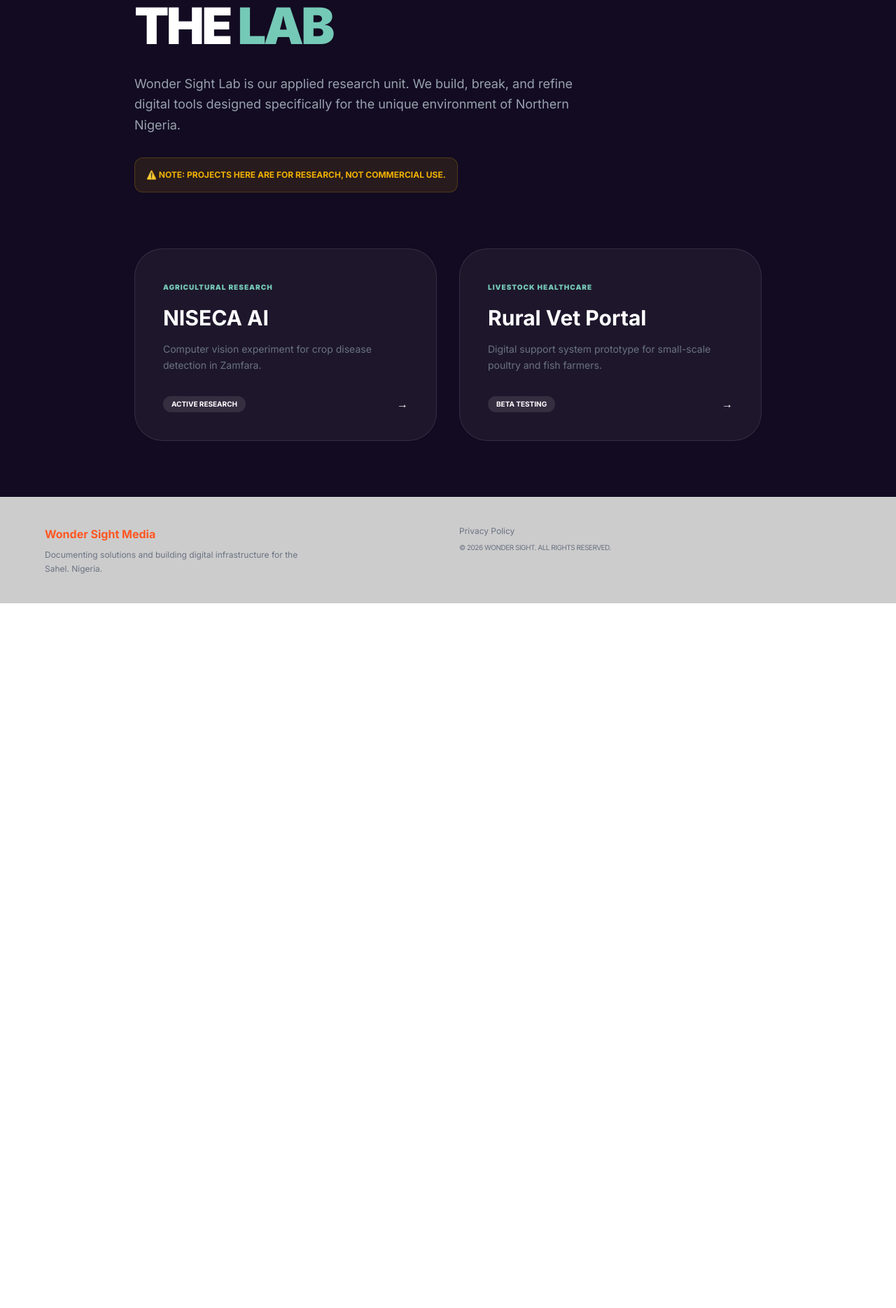
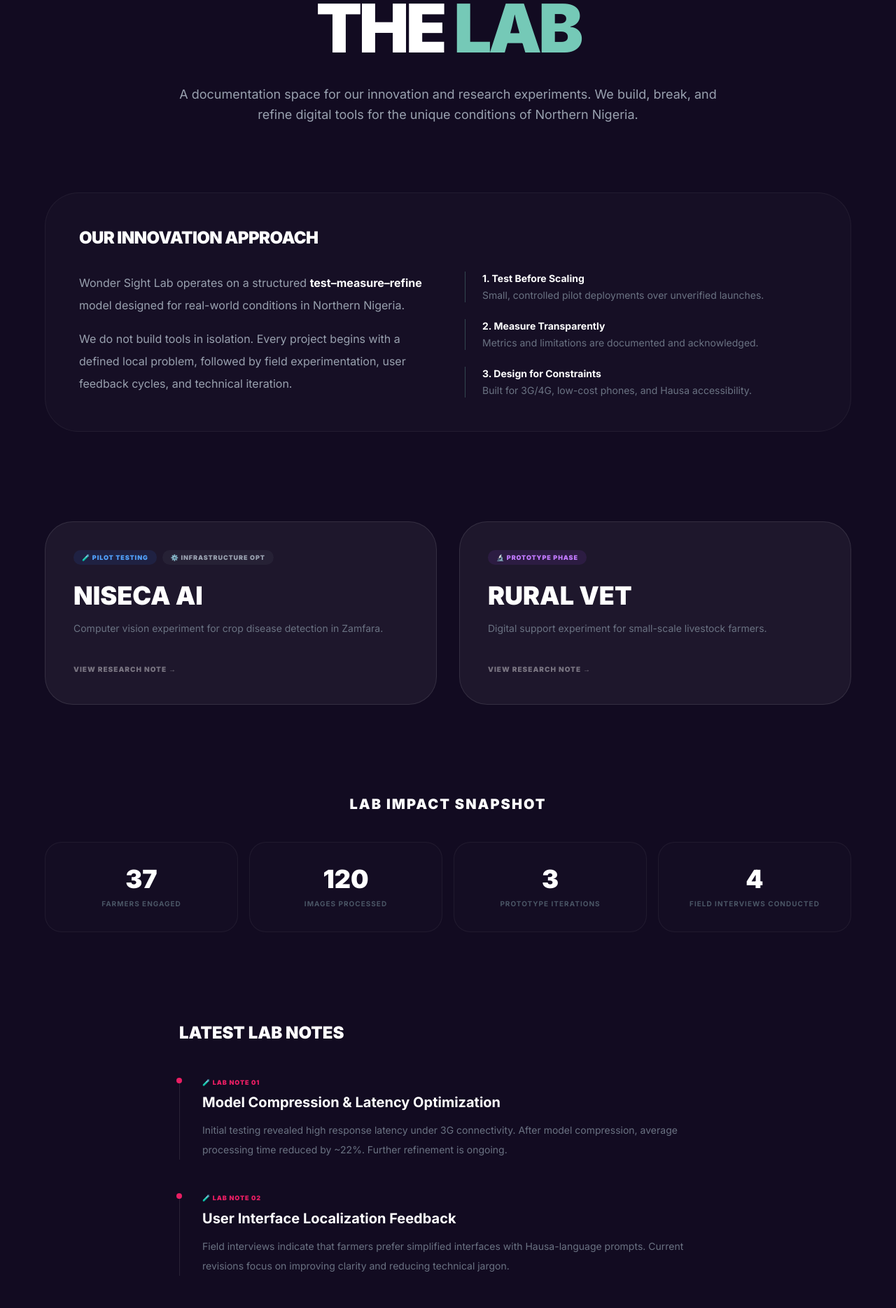
Before and after one commit to musaalamin/wondersight-media, a Next.js app: page /lab in a window 1280 px wide. Shown: the part 180-2049 px from the top of the page at 70% size. Before the commit the page ends 1042 px from the top, so only its background shows below. Built offline with nearby package versions, Linux system fonts and the light colour scheme.

Commit message:
Add ads.txt and update adsense id and team nhhjhdds updated LAB nk

```diff
--- a/src/app/lab/niseca/page.tsx
+++ b/src/app/lab/niseca/page.tsx
@@ -1,6 +1,21 @@
-import React from 'react';
+'use client';
+import React, { useState } from 'react';
+
+// Pilot Location Registry for Northern Nigeria
+const PILOT_LOCATIONS: Record<string, { lat: number, lon: number }> = {
+  "gusau": { lat: 12.1622, lon: 6.6614 },
+  "sokoto": { lat: 13.0059, lon: 5.2476 },
+  "birnin kebbi": { lat: 12.4539, lon: 4.1975 },
+  "katsina": { lat: 12.9894, lon: 7.6171 },
+  "kano": { lat: 12.0022, lon: 8.5920 },
+  "zaria": { lat: 11.0855, lon: 7.7199 }
+};
 
 export default function NisecaLab() {
+  const [weatherData, setWeatherData] = useState<any>(null);
+  const [loading, setLoading] = useState(false);
+
+  // Case Study Content
   const sections = [
     { id: "Problem", content: "Farmers in Gusau lose up to 40% of their maize crop to rust and leaf blight because they lack access to affordable agronomists." },
     { id: "Approach", content: "We trained a TensorFlow model on 2,000 images of local crops to identify disease signatures from smartphone photos." },
@@ -8,18 +23,92 @@ export default function NisecaLab() {
     { id: "Next Phase", content: "Developing an offline-first mobile app and improving the dataset with more 'Healthy' crop samples for balance." }
   ];
 
+  const fetchAgData = async (cityName: string) => {
+    const city = cityName.toLowerCase();
+    if (!PILOT_LOCATIONS[city]) return;
+
+    setLoading(true);
+    const { lat, lon } = PILOT_LOCATIONS[city];
+
+    try {
+      const url = `https://api.open-meteo.com/v1/forecast?latitude=${lat}&longitude=${lon}&daily=rain_sum,temperature_2m_max&timezone=Africa%2FLagos&forecast_days=7`;
+      const res = await fetch(url);
+      const data = await res.json();
+      setWeatherData(data);
+    } catch (error) {
+      console.error("API Error:", error);
+    } finally {
+      setLoading(false);
+    }
+  };
+
   return (
     <main className="min-h-screen bg-[#120B21] text-white py-20 px-6">
       <div className="max-w-4xl mx-auto">
-        <h1 className="text-4xl font-black mb-4 text-[#75C9B7]">NISECA <span className="text-white">AI Case Study</span></h1>
-        <div className="bg-white/5 border border-white/10 p-8 rounded-3xl mb-12">
-          <h2 className="text-xs font-black uppercase text-[#E91E63] mb-4">Current Status: Field Research Phase</h2>
-          <p className="text-gray-300 leading-loose text-lg">
-            NISECA was designed to be the "Doctor for every farm." While our initial accuracy reached 92% in controlled environments, real-world deployment taught us that hardware limitations and network latency are bigger hurdles than the AI itself.
-          </p>
-        </div>
 
+        <header className="mb-16">
+          <h1 className="text-4xl font-black mb-4 text-[#75C9B7]">NISECA <span className="text-white">LAB</span></h1>
+          <p className="text-gray-400">Seasonal Agricultural Intelligence Pilot</p>
+        </header>
+
+        {/* --- SEASONAL ADVISORY DASHBOARD --- */}
+        <section className="mb-20 p-8 bg-white/[0.02] border border-white/10 rounded-[2.5rem]">
+          <div className="flex items-center gap-3 mb-8">
+            <div className={`w-2 h-2 rounded-full ${loading ? 'bg-yellow-500 animate-ping' : 'bg-[#75C9B7]'}`}></div>
+            <h2 className="text-2xl font-black uppercase tracking-tight">Research Advisory Dashboard</h2>
+          </div>
+
+          <div className="grid grid-cols-1 md:grid-cols-3 gap-8">
+            <div className="md:col-span-1 space-y-4">
+              <label className="text-[10px] font-black uppercase text-gray-500 tracking-widest">Pilot Location</label>
+              <select
+                onChange={(e) => fetchAgData(e.target.value)}
+                className="w-full bg-white/5 border border-white/10 rounded-xl p-4 text-sm focus:border-[#75C9B7] outline-none transition appearance-none"
+              >
+                <option value="">Select a State/City...</option>
+                {Object.keys(PILOT_LOCATIONS).map(loc => (
+                  <option key={loc} value={loc} className="bg-[#120B21]">{loc.toUpperCase()}</option>
+                ))}
+              </select>
+              <p className="text-[10px] text-gray-600 leading-relaxed italic">
+                Data is pulled in real-time from Open-Meteo research nodes.
+              </p>
+            </div>
+
+            <div className="md:col-span-2 grid grid-cols-1 sm:grid-cols-2 gap-4">
+              <div className="p-5 bg-white/5 rounded-2xl border border-white/5">
+                <span className="text-[9px] font-black text-[#75C9B7] uppercase block mb-2">Rainfall (Next 7 Days)</span>
+                <p className="text-2xl font-bold">
+                  {weatherData ? `${weatherData.daily.rain_sum.reduce((a:number, b:number) => a + b, 0).toFixed(1)}mm` : '--'}
+                </p>
+              </div>
+              <div className="p-5 bg-white/5 rounded-2xl border border-white/5">
+                <span className="text-[9px] font-black text-[#75C9B7] uppercase block mb-2">Avg. Max Temp</span>
+                <p className="text-2xl font-bold">
+                  {weatherData ? `${(weatherData.daily.temperature_2m_max.reduce((a:number, b:number) => a + b, 0) / 7).toFixed(1)}°C` : '--'}
+                </p>
+              </div>
+              <div className="sm:col-span-2 p-5 bg-[#FF5722]/5 rounded-2xl border border-[#FF5722]/20">
+                <span className="text-[9px] font-black text-[#FF5722] uppercase block mb-2">Risk Advisory</span>
+                <p className="text-sm text-gray-300">
+                  {!weatherData && "Select a location to see research-based risk factors."}
+                  {weatherData && weatherData.daily.rain_sum.reduce((a:number, b:number) => a + b, 0) < 2.0 && "Low moisture detected. Delay planting of high-sensitivity seeds."}
+                  {weatherData && weatherData.daily.rain_sum.reduce((a:number, b:number) => a + b, 0) >= 2.0 && "Moisture onset detected. Monitor soil for consistent saturation before full planting."}
+                </p>
+              </div>
+            </div>
+          </div>
+
+          <div className="mt-10 pt-6 border-t border-white/5">
+             <p className="text-[10px] text-gray-500 italic">
+                <strong>Source:</strong> Open-Meteo Non-Commercial Ag-Data. This tool is part of the Wonder Sight Lab research framework and is not for commercial forecasting.
+             </p>
+          </div>
+        </section>
+
+        {/* Original Case Study Notes */}
         <div className="space-y-12">
+          <h3 className="text-xl font-bold uppercase tracking-widest border-b border-white/10 pb-4">Lab Findings & Case Study</h3>
           {sections.map(s => (
             <div key={s.id} className="border-l-2 border-white/10 pl-8">
               <h3 className="text-xl font-bold mb-4 uppercase tracking-widest text-[#75C9B7]">{s.id}</h3>
--- a/src/app/lab/page.tsx
+++ b/src/app/lab/page.tsx
@@ -2,52 +2,130 @@ import React from 'react';
 import Link from 'next/link';
 
 export default function LabPage() {
-  const projects = [
+  const impactMetrics = [
+    { label: "Farmers Engaged", value: "37" },
+    { label: "Images Processed", value: "120" },
+    { label: "Prototype Iterations", value: "3" },
+    { label: "Field Interviews Conducted", value: "4" }
+  ];
+
+  const labNotes = [
     {
-      title: "NISECA AI",
-      tag: "Agricultural Research",
-      desc: "Computer vision experiment for crop disease detection in Zamfara.",
-      link: "/lab/niseca",
-      status: "Active Research"
+      tag: "🧪 Lab Note 01",
+      title: "Model Compression & Latency Optimization",
+      content: "Initial testing revealed high response latency under 3G connectivity. After model compression, average processing time reduced by ~22%. Further refinement is ongoing."
     },
     {
-      title: "Rural Vet Portal",
-      tag: "Livestock Healthcare",
-      desc: "Digital support system prototype for small-scale poultry and fish farmers.",
-      link: "/lab/rural-vet",
-      status: "Beta Testing"
+      tag: "🧪 Lab Note 02",
+      title: "User Interface Localization Feedback",
+      content: "Field interviews indicate that farmers prefer simplified interfaces with Hausa-language prompts. Current revisions focus on improving clarity and reducing technical jargon."
+    },
+    {
+      tag: "🧪 Lab Note 03",
+      title: "Image Quality Variability Challenge",
+      content: "Model accuracy decreases under poor lighting. Exploring preprocessing enhancements to improve classification reliability in non-ideal scenarios."
     }
   ];
 
   return (
     <main className="min-h-screen bg-[#120B21] text-white py-20 px-6">
-      <div className="max-w-4xl mx-auto">
-        <header className="mb-20 text-center md:text-left">
-          <span className="text-[#E91E63] font-black uppercase tracking-widest text-xs">Innovation Hub</span>
-          <h1 className="text-5xl md:text-7xl font-black mt-4 mb-8 tracking-tighter">THE <span className="text-[#75C9B7]">LAB</span></h1>
-          <p className="text-gray-400 text-lg leading-relaxed max-w-2xl">
-            Wonder Sight Lab is our applied research unit. We build, break, and refine digital tools designed specifically for the unique environment of Northern Nigeria.
+      <div className="max-w-6xl mx-auto">
+
+        {/* HERO SECTION */}
+        <header className="mb-24 text-center">
+          <span className="text-[#E91E63] font-black uppercase tracking-[0.3em] text-[10px] mb-4 block">Applied Innovation Unit</span>
+          <h1 className="text-6xl md:text-8xl font-black mb-8 tracking-tighter">THE <span className="text-[#75C9B7]">LAB</span></h1>
+          <p className="text-gray-400 text-lg leading-relaxed max-w-3xl mx-auto">
+            A documentation space for our innovation and research experiments. We build, break, and refine digital tools for the unique conditions of Northern Nigeria.
           </p>
-          <div className="mt-8 p-4 bg-yellow-500/10 border border-yellow-500/20 rounded-xl inline-block">
-            <p className="text-yellow-500 text-xs font-bold uppercase">⚠️ Note: Projects here are for research, not commercial use.</p>
-          </div>
         </header>
 
-        <div className="grid grid-cols-1 md:grid-cols-2 gap-8">
-          {projects.map((p) => (
-            <Link key={p.link} href={p.link}>
-              <div className="p-10 bg-white/5 border border-white/10 rounded-[2.5rem] hover:border-[#75C9B7] transition group">
-                <span className="text-[10px] font-black text-[#75C9B7] uppercase tracking-widest">{p.tag}</span>
-                <h3 className="text-3xl font-bold mt-4 mb-4">{p.title}</h3>
-                <p className="text-gray-500 text-sm mb-8 leading-relaxed">{p.desc}</p>
-                <div className="flex justify-between items-center">
-                   <span className="text-[10px] bg-white/10 px-3 py-1 rounded-full font-bold uppercase">{p.status}</span>
-                   <span className="text-white group-hover:translate-x-2 transition">→</span>
+        {/* 1️⃣ INNOVATION APPROACH */}
+        <section className="mb-32 bg-white/[0.02] border border-white/5 p-12 rounded-[3rem]">
+          <h2 className="text-2xl font-black mb-8 uppercase tracking-tight">Our Innovation Approach</h2>
+          <div className="grid grid-cols-1 md:grid-cols-2 gap-12">
+            <div className="text-gray-400 leading-loose space-y-4">
+              <p>Wonder Sight Lab operates on a structured <span className="text-white font-bold">test–measure–refine</span> model designed for real-world conditions in Northern Nigeria.</p>
+              <p>We do not build tools in isolation. Every project begins with a defined local problem, followed by field experimentation, user feedback cycles, and technical iteration.</p>
+            </div>
+            <div className="grid grid-cols-1 gap-6 text-sm">
+              {[
+                { title: "1. Test Before Scaling", desc: "Small, controlled pilot deployments over unverified launches." },
+                { title: "2. Measure Transparently", desc: "Metrics and limitations are documented and acknowledged." },
+                { title: "3. Design for Constraints", desc: "Built for 3G/4G, low-cost phones, and Hausa accessibility." }
+              ].map((p, i) => (
+                <div key={i} className="border-l border-[#75C9B7]/30 pl-6">
+                  <h4 className="text-white font-bold mb-1">{p.title}</h4>
+                  <p className="text-gray-500">{p.desc}</p>
                 </div>
+              ))}
+            </div>
+          </div>
+        </section>
+
+        {/* 2️⃣ PROJECT CARDS */}
+        <section className="grid grid-cols-1 md:grid-cols-2 gap-8 mb-32">
+          {/* NISECA CARD */}
+          <Link href="/lab/niseca" className="group p-10 bg-white/5 border border-white/10 rounded-[2.5rem] hover:bg-white/[0.08] transition-all">
+            <div className="flex gap-2 mb-6">
+              <span className="px-3 py-1 bg-blue-500/10 text-blue-400 text-[9px] font-black rounded-full uppercase tracking-widest">🧪 Pilot Testing</span>
+              <span className="px-3 py-1 bg-gray-500/10 text-gray-400 text-[9px] font-black rounded-full uppercase tracking-widest">⚙️ Infrastructure Opt</span>
+            </div>
+            <h3 className="text-4xl font-black mb-4 group-hover:text-[#75C9B7] transition">NISECA AI</h3>
+            <p className="text-gray-500 text-sm leading-relaxed mb-8">Computer vision experiment for crop disease detection in Zamfara.</p>
+            <span className="text-[10px] font-black uppercase tracking-widest text-white/40 group-hover:text-white">View Research Note →</span>
+          </Link>
+
+          {/* VET CARD */}
+          <Link href="/lab/rural-vet" className="group p-10 bg-white/5 border border-white/10 rounded-[2.5rem] hover:bg-white/[0.08] transition-all">
+            <div className="flex gap-2 mb-6">
+              <span className="px-3 py-1 bg-purple-500/10 text-purple-400 text-[9px] font-black rounded-full uppercase tracking-widest">🔬 Prototype Phase</span>
+            </div>
+            <h3 className="text-4xl font-black mb-4 group-hover:text-[#E91E63] transition">RURAL VET</h3>
+            <p className="text-gray-500 text-sm leading-relaxed mb-8">Digital support experiment for small-scale livestock farmers.</p>
+            <span className="text-[10px] font-black uppercase tracking-widest text-white/40 group-hover:text-white">View Research Note →</span>
+          </Link>
+        </section>
+
+        {/* 3️⃣ IMPACT SNAPSHOT */}
+        <section className="mb-32">
+          <h2 className="text-xl font-black mb-10 text-center uppercase tracking-widest">Lab Impact Snapshot</h2>
+          <div className="grid grid-cols-2 md:grid-cols-4 gap-4">
+            {impactMetrics.map((m, i) => (
+              <div key={i} className="text-center p-8 border border-white/5 rounded-3xl bg-white/[0.01]">
+                <div className="text-4xl font-black text-white mb-2">{m.value}</div>
+                <div className="text-[10px] font-bold text-gray-600 uppercase tracking-widest">{m.label}</div>
               </div>
-            </Link>
-          ))}
-        </div>
+            ))}
+          </div>
+        </section>
+
+        {/* 4️⃣ LAB NOTES */}
+        <section className="max-w-3xl mx-auto mb-32">
+          <h2 className="text-2xl font-black mb-12 uppercase">Latest Lab Notes</h2>
+          <div className="space-y-12">
+            {labNotes.map((note, i) => (
+              <div key={i} className="relative pl-8 border-l border-white/10">
+                <div className="absolute -left-[5px] top-0 w-2 h-2 rounded-full bg-[#E91E63]"></div>
+                <span className="text-[9px] font-black text-[#E91E63] uppercase tracking-widest mb-2 block">{note.tag}</span>
+                <h4 className="text-xl font-bold mb-3">{note.title}</h4>
+                <p className="text-gray-500 text-sm leading-loose">{note.content}</p>
+              </div>
+            ))}
+          </div>
+        </section>
+
+        {/* 5️⃣ CTA */}
+        <section className="text-center py-20 bg-[#E91E63]/5 border border-[#E91E63]/10 rounded-[3rem]">
+          <h2 className="text-3xl font-black mb-6">Partner With Wonder Sight Lab</h2>
+          <p className="text-gray-400 max-w-xl mx-auto mb-10 text-sm leading-relaxed">
+            We welcome collaboration with researchers, agricultural institutions, NGOs, and civic technology partners interested in applied innovation in Northern Nigeria.
+          </p>
+          <Link href="/contact" className="inline-block px-10 py-4 bg-white text-black font-black text-xs uppercase tracking-widest rounded-xl hover:bg-[#E91E63] hover:text-white transition">
+            Start Collaboration
+          </Link>
+        </section>
+
       </div>
     </main>
   );
```
